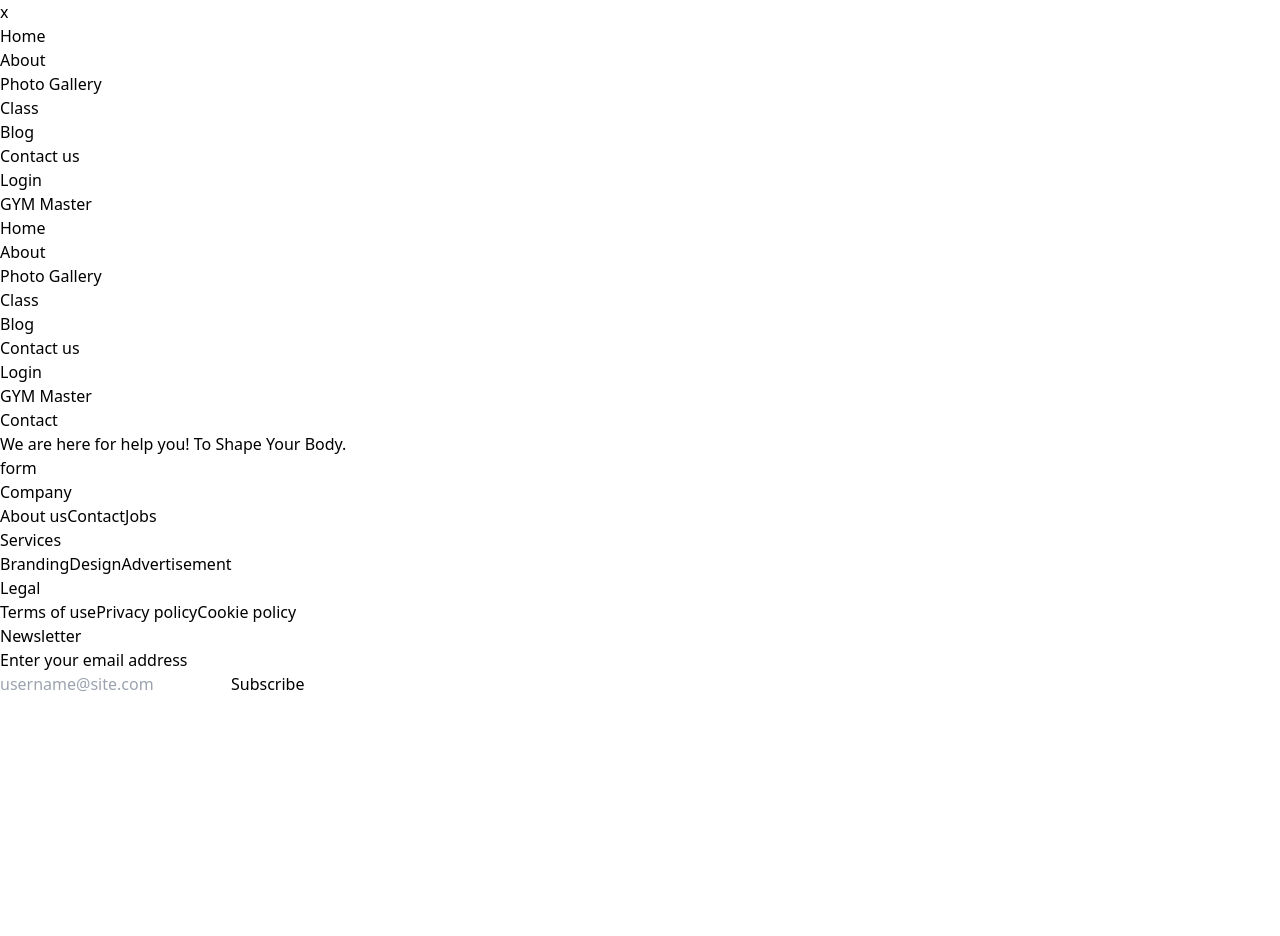
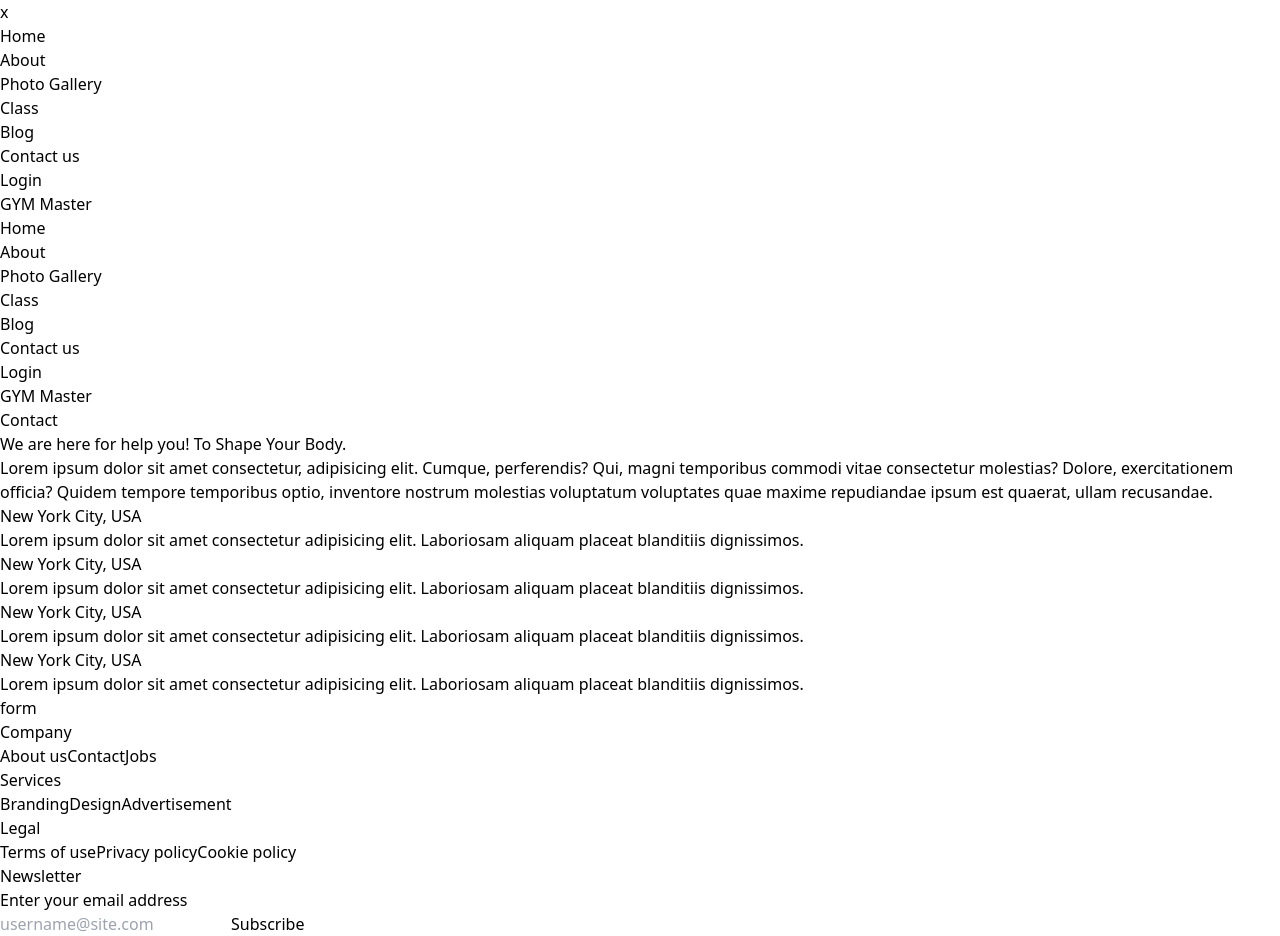
Before and after one commit to hasiburrahmanakash79/GYM-Master, a React (Vite) app: page /contact in a window 1280 px wide. Before the commit the page ends 800 px from the top, so only its background shows below. Built offline with nearby package versions, Linux system fonts and the light colour scheme.

Commit message:
make contact sectionmmn

```diff
--- a/src/Pages/Contact/Contact.jsx
+++ b/src/Pages/Contact/Contact.jsx
@@ -5,13 +5,39 @@ const Contact = () => {
     <div>
       <SectionTitle subTitle={"GYM Master"} title={"Contact"}></SectionTitle>
       <div className="container mx-auto">
-        <div className="md:grid grid-cols-2">
-          <div className="md:w-1/2">
-            <h1 className="text-3xl font-bold">
+        <div className="md:grid grid-cols-2 gap-10">
+          <div className="">
+            <h1 className="text-4xl font-bold">
               We are here for help you! To Shape Your Body.
             </h1>
+            <p>
+              Lorem ipsum dolor sit amet consectetur, adipisicing elit. Cumque,
+              perferendis? Qui, magni temporibus commodi vitae consectetur
+              molestias? Dolore, exercitationem officia? Quidem tempore
+              temporibus optio, inventore nostrum molestias voluptatum
+              voluptates quae maxime repudiandae ipsum est quaerat, ullam
+              recusandae.
+            </p>
+            <div className="grid grid-cols-2">
+                <div>
+                    <h1 className="text-2xl font-bold">New York City, USA</h1>
+                    <p>Lorem ipsum dolor sit amet consectetur adipisicing elit. Laboriosam aliquam placeat blanditiis dignissimos.</p>
+                </div>
+                <div>
+                    <h1 className="text-2xl font-bold">New York City, USA</h1>
+                    <p>Lorem ipsum dolor sit amet consectetur adipisicing elit. Laboriosam aliquam placeat blanditiis dignissimos.</p>
+                </div>
+                <div>
+                    <h1 className="text-2xl font-bold">New York City, USA</h1>
+                    <p>Lorem ipsum dolor sit amet consectetur adipisicing elit. Laboriosam aliquam placeat blanditiis dignissimos.</p>
+                </div>
+                <div>
+                    <h1 className="text-2xl font-bold">New York City, USA</h1>
+                    <p>Lorem ipsum dolor sit amet consectetur adipisicing elit. Laboriosam aliquam placeat blanditiis dignissimos.</p>
+                </div>
+            </div>
           </div>
-          <div className="md:w-1/2">
+          <div className="">
             <h1>form</h1>
           </div>
         </div>
```
